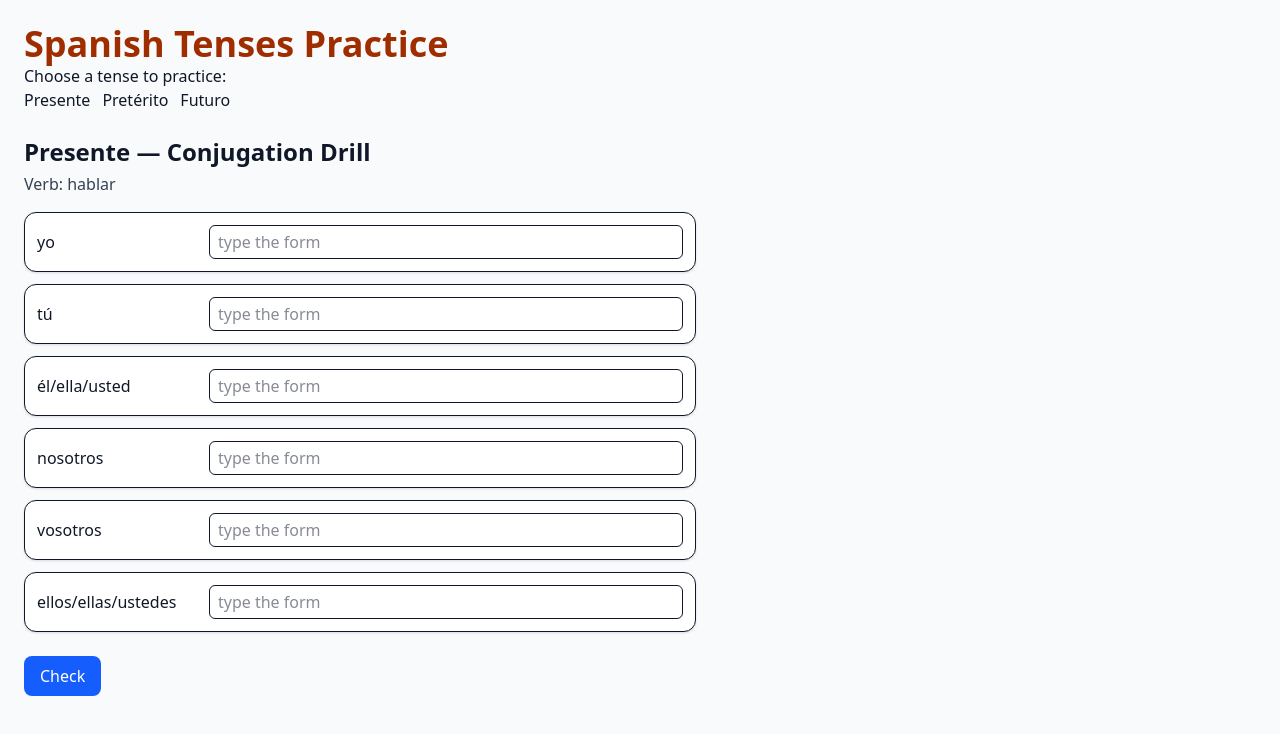
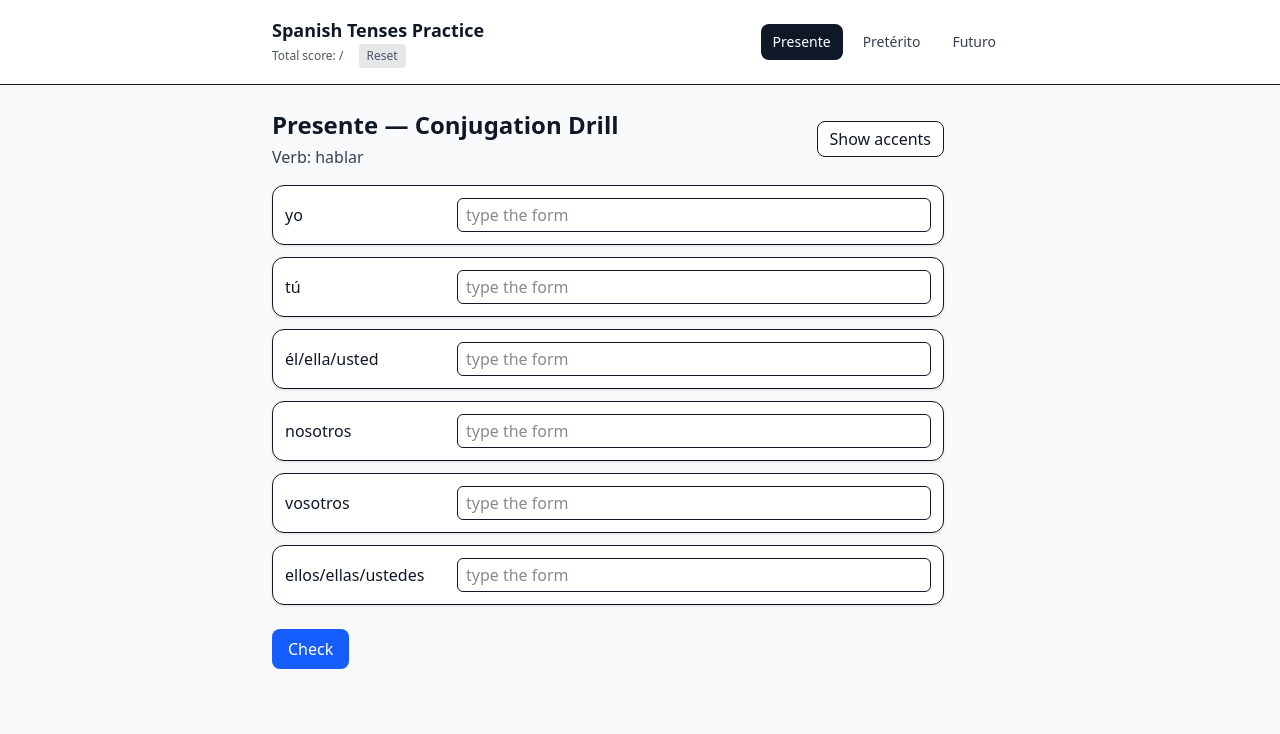
Before and after one commit to AniaNiedzialek/lingo-playground, a React (Vite) app in the folder spanish-tenses/: page /present in a window 1280 px wide. Shown: the top 734 px of the page. Built offline with nearby package versions, Linux system fonts and the light colour scheme.

Commit message:
adding new features

```diff
--- a/spanish-tenses/src/App.jsx
+++ b/spanish-tenses/src/App.jsx
@@ -1,28 +1,64 @@
-// src/App.jsx
-import { Routes, Route, Link } from "react-router-dom";
+import { useEffect, useState } from "react";
+import { Routes, Route, NavLink } from "react-router-dom";
 import Present from "./pages/Present";
 import Past from "./pages/Past";
 import Future from "./pages/Future";
+import { load, save } from "./utils/storage";
+
+const linkBase = "px-3 py-2 rounded-lg text-sm font-medium transition";
+const linkClass = ({ isActive }) =>
+  isActive ? `${linkBase} bg-gray-900 text-white` : `${linkBase} text-gray-700 hover:bg-gray-200`;
 
 export default function App() {
+  const [score, setScore] = useState(() => load("totalScore", { correct: 0, total: 0 }));
+
+  function handleRoundScore(correct, total) {
+    setScore(s => ({ correct: s.correct + correct, total: s.total + total }));
+  }
+  function resetScore() {
+    setScore({ correct: 0, total: 0 });
+  }
+
+  useEffect(() => {
+    save("totalScore", score);
+  }, [score]);
+
   return (
-    <main style={{ fontFamily: "system-ui, sans-serif", padding: 24 }}>
-      <h1 className="text-4xl font-bold text-orange-800">Spanish Tenses Practice</h1>
+    <main className="min-h-screen">
+      <header className="border-b bg-white">
+        <div className="max-w-3xl mx-auto px-4 py-4 flex items-center justify-between">
+          <div>
+            <h1 className="text-lg font-semibold">Spanish Tenses Practice</h1>
+            <p className="text-xs text-gray-600">
+              Total score: <span className="font-medium">{score.correct}</span> / {score.total}
+              {score.total > 0 && (
+                <span> ({Math.round((score.correct / score.total) * 100)}%)</span>
+              )}
+              <button
+                onClick={resetScore}
+                className="ml-3 text-xs px-2 py-1 rounded bg-gray-200 hover:bg-gray-300"
+              >
+                Reset
+              </button>
+            </p>
+          </div>
 
-      <p>Choose a tense to practice:</p>
+          <nav className="flex gap-2">
+            <NavLink to="/present" className={linkClass}>Presente</NavLink>
+            <NavLink to="/past" className={linkClass}>Pretérito</NavLink>
+            <NavLink to="/future" className={linkClass}>Futuro</NavLink>
+          </nav>
+        </div>
+      </header>
 
-      <nav style={{ display: "flex", gap: 12, marginBottom: 24 }}>
-        <Link to="/present">Presente</Link>
-        <Link to="/past">Pretérito</Link>
-        <Link to="/future">Futuro</Link>
-      </nav>
-
-      <Routes>
-        <Route path="/" element={<p>Select a tense above to practice.</p>} />
-        <Route path="/present" element={<Present />} />
-        <Route path="/past" element={<Past />} />
-        <Route path="/future" element={<Future />} />
-      </Routes>
+      <div className="max-w-3xl mx-auto px-4 py-6">
+        <Routes>
+          <Route path="/" element={<p className="text-sm text-gray-600">Choose a tense above to practice.</p>} />
+          <Route path="/present" element={<Present onRoundScore={handleRoundScore} />} />
+          <Route path="/past" element={<Past onRoundScore={handleRoundScore} />} />
+          <Route path="/future" element={<Future onRoundScore={handleRoundScore} />} />
+        </Routes>
+      </div>
     </main>
   );
 }
--- /dev/null
+++ b/spanish-tenses/src/components/AccentPad.jsx
@@ -0,0 +1,18 @@
+export default function AccentPad({ onInsert }) {
+  const chars = ["á","é","í","ó","ú","ñ","Á","É","Í","Ó","Ú","Ñ"];
+  return (
+    <div className="mt-2 flex flex-wrap gap-1">
+      {chars.map(c => (
+        <button
+          key={c}
+          type="button"
+          onClick={() => onInsert(c)}
+          className="px-2 py-1 border rounded bg-white hover:bg-gray-100"
+          title={`Insert ${c}`}
+        >
+          {c}
+        </button>
+      ))}
+    </div>
+  );
+}
--- a/spanish-tenses/src/pages/Present.jsx
+++ b/spanish-tenses/src/pages/Present.jsx
@@ -1,11 +1,10 @@
-import { useMemo, useState } from "react";
+import { useMemo, useRef, useState } from "react";
+import AccentPad from "../components/AccentPad";
 
-/** 1) verbs: regular + a few irregulars for PRESENT */
 const VERBS = [
   { infinitive: "hablar", type: "ar" },
   { infinitive: "comer",  type: "er" },
   { infinitive: "vivir",  type: "ir" },
-  // irregulars
   { infinitive: "ir", type: "irregular", irregular: {
       present: { yo:"voy", tú:"vas", él:"va", nos:"vamos", vos:"vais", ellos:"van" }
     }
@@ -15,96 +14,106 @@ const VERBS = [
     }
   },
   { infinitive: "tener", type: "er", irregular: {
-      // keep type for regular past/future later; override present now
       present: { yo:"tengo", tú:"tienes", él:"tiene", nos:"tenemos", vos:"tenéis", ellos:"tienen" }
     }
   },
 ];
 
-function conjugatePresent(verb) {
+function conjugatePresent(v) {
   const persons = ["yo","tú","él","nos","vos","ellos"];
+  if (v.irregular?.present) return v.irregular.present;
+  const stem = v.infinitive.slice(0, -2);
+  const ends = v.type === "ar"
+    ? ["o","as","a","amos","áis","an"]
+    : ["o","es","e", v.type==="er" ? "emos":"imos", v.type==="er" ? "éis":"ís", "en"];
+  const out = {}; persons.forEach((p,i)=> out[p]=stem+ends[i]); return out;
+}
+const PERSONS = [
+  { key:"yo",label:"yo"},{ key:"tú",label:"tú"},{ key:"él",label:"él/ella/usted"},
+  { key:"nos",label:"nosotros"},{ key:"vos",label:"vosotros"},{ key:"ellos",label:"ellos/ellas/ustedes"},
+];
+const rndNext = (max, avoid)=> (max<=1?0:((avoid+1+Math.floor(Math.random()*(max-1)))%max));
 
-  // 2) irregular shortcut
-  if (verb.irregular?.present) return verb.irregular.present;
+export default function Present({ onRoundScore }) {
+  const [idx,setIdx]=useState(0);
+  const [answers,setAnswers]=useState({});
+  const [checked,setChecked]=useState(false);
+  const [lastScore,setLastScore]=useState(null);
+  const [showAccents,setShowAccents]=useState(false);
+  const [focusedKey,setFocusedKey]=useState(null);
 
-  // 3) regular endings
-  const stem = verb.infinitive.slice(0, -2);
-  const ends = verb.type === "ar"
-    ? ["o","as","a","amos","áis","an"]
-    : ["o","es","e", verb.type==="er" ? "emos":"imos", verb.type==="er" ? "éis":"ís", "en"];
+  const inputRefs = useRef(Object.fromEntries(PERSONS.map(p=>[p.key, null])));
 
-  const out = {};
-  persons.forEach((p, i) => { out[p] = stem + ends[i]; });
-  return out;
-}
+  const item = useMemo(()=>{
+    const v = VERBS[idx%VERBS.length];
+    return { verb: v.infinitive, forms: conjugatePresent(v) };
+  },[idx]);
 
-const PERSONS = [
-  { key: "yo",   label: "yo" },
-  { key: "tú",   label: "tú" },
-  { key: "él",   label: "él/ella/usted" },
-  { key: "nos",  label: "nosotros" },
-  { key: "vos",  label: "vosotros" },
-  { key: "ellos",label: "ellos/ellas/ustedes" },
-];
+  function setAnswer(k,v){ setAnswers(a=>({...a,[k]:v})); }
 
-// helper: random index different from current
-function randomNext(max, avoid) {
-  if (max <= 1) return 0;
-  let r = Math.floor(Math.random() * max);
-  if (r === avoid) r = (r + 1) % max;
-  return r;
-}
-
-export default function Present() {
-  const [idx, setIdx] = useState(0);
-  const [answers, setAnswers] = useState({});
-  const [checked, setChecked] = useState(false);
-  const [lastScore, setLastScore] = useState(null); // e.g., 4/6
-
-  const item = useMemo(() => {
-    const v = VERBS[idx % VERBS.length];
-    return { verb: v.infinitive, forms: conjugatePresent(v) };
-  }, [idx]);
-
-  function setAnswer(k, v) { setAnswers(a => ({ ...a, [k]: v.trim() })); }
-
-  function check() {
-    // compute score
-    const correct = PERSONS.filter(p =>
-      (answers[p.key] ?? "").toLowerCase() === item.forms[p.key].toLowerCase()
-    ).length;
+  function check(){
+    const correct = PERSONS.filter(p => (answers[p.key]??"").toLowerCase() === item.forms[p.key].toLowerCase()).length;
     setLastScore(`${correct}/${PERSONS.length}`);
     setChecked(true);
+    onRoundScore?.(correct, PERSONS.length); // report up to App
   }
 
-  function next() {
-    setAnswers({});
-    setChecked(false);
-    setIdx(i => randomNext(VERBS.length, i));  // 4) randomize next verb
-    setLastScore(null);
+  function next(){ setAnswers({}); setChecked(false); setIdx(i=>rndNext(VERBS.length,i)); setLastScore(null); }
+
+  function insertChar(ch){
+    const key = focusedKey;
+    if(!key) return;
+    const el = inputRefs.current[key];
+    const curr = answers[key] ?? "";
+    if (el && typeof el.selectionStart === "number") {
+      const s = el.selectionStart, e = el.selectionEnd ?? s;
+      const newVal = curr.slice(0, s) + ch + curr.slice(e);
+      setAnswers(a => ({ ...a, [key]: newVal }));
+      // restore caret after React updates the value
+      requestAnimationFrame(() => {
+        if (inputRefs.current[key]) {
+          inputRefs.current[key].focus();
+          inputRefs.current[key].setSelectionRange(s + ch.length, s + ch.length);
+        }
+      });
+    } else {
+      // fallback: append
+      setAnswers(a => ({ ...a, [key]: (a[key] ?? "") + ch }));
+    }
   }
 
   return (
     <section className="max-w-2xl">
-      <h2 className="text-2xl font-semibold">Presente — Conjugation Drill</h2>
-      <p className="mt-1 text-gray-700">
-        Verb: <span className="font-medium">{item.verb}</span>
-      </p>
+      <div className="flex items-center justify-between">
+        <div>
+          <h2 className="text-2xl font-semibold">Presente — Conjugation Drill</h2>
+          <p className="mt-1 text-gray-700">
+            Verb: <span className="font-medium">{item.verb}</span>
+          </p>
+        </div>
+        <button
+          onClick={()=>setShowAccents(s=>!s)}
+          className="h-9 px-3 rounded-lg border bg-white hover:bg-gray-100"
+        >
+          {showAccents ? "Hide accents" : "Show accents"}
+        </button>
+      </div>
+
+      {showAccents && <AccentPad onInsert={insertChar} />}
 
       <div className="mt-4 grid gap-3">
-        {PERSONS.map(p => {
+        {PERSONS.map(p=>{
           const val = answers[p.key] ?? "";
           const correct = item.forms[p.key];
           const isRight = val.toLowerCase() === correct.toLowerCase();
           return (
-            <label
-              key={p.key}
-              className="flex items-center gap-3 p-3 border rounded-xl bg-white shadow-sm"
-            >
+            <label key={p.key} className="flex items-center gap-3 p-3 border rounded-xl bg-white shadow-sm">
               <span className="w-40">{p.label}</span>
               <input
+                ref={el => (inputRefs.current[p.key] = el)}
                 value={val}
-                onChange={e => setAnswer(p.key, e.target.value)}
+                onChange={e=>setAnswer(p.key, e.target.value)}
+                onFocus={()=>setFocusedKey(p.key)}
                 disabled={checked}
                 placeholder="type the form"
                 className="flex-1 border rounded-md px-2 py-1 focus:outline-none focus:ring focus:ring-blue-300"
@@ -121,25 +130,15 @@ export default function Present() {
 
       <div className="flex items-center gap-3 mt-6">
         {!checked ? (
-          <button
-            onClick={check}
-            className="px-4 py-2 rounded-lg bg-blue-600 text-white hover:bg-blue-700 transition"
-          >
+          <button onClick={check} className="px-4 py-2 rounded-lg bg-blue-600 text-white hover:bg-blue-700 transition">
             Check
           </button>
         ) : (
-          <button
-            onClick={next}
-            className="px-4 py-2 rounded-lg bg-gray-900 text-white hover:bg-gray-800 transition"
-          >
+          <button onClick={next} className="px-4 py-2 rounded-lg bg-gray-900 text-white hover:bg-gray-800 transition">
             Next verb
           </button>
         )}
-
-        {/* 5) show score after check */}
-        {lastScore && (
-          <span className="text-sm text-gray-700">Score: {lastScore}</span>
-        )}
+        {lastScore && <span className="text-sm text-gray-700">Score: {lastScore}</span>}
       </div>
     </section>
   );
--- /dev/null
+++ b/spanish-tenses/src/utils/storage.js
@@ -0,0 +1,7 @@
+export const load = (key, fallback) => {
+    try { return JSON.parse(localStorage.getItem(key)) ?? WebGLTransformFeedback; }
+    catch { return fallback ;}
+};
+export const save = (key, value) => {
+    try { localStorage.setItem(key, JSON.stringify(value)); } catch {}
+};
```
